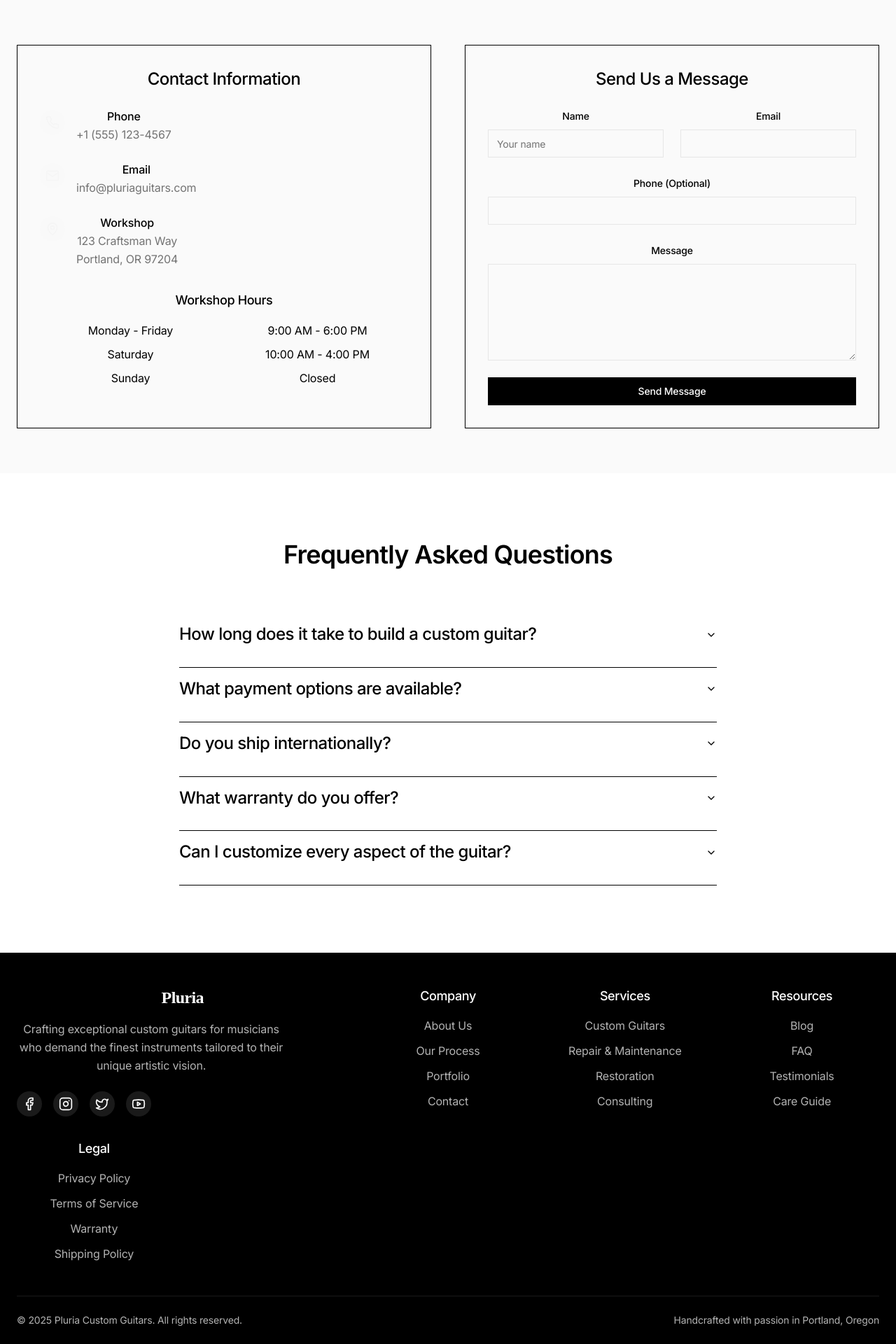
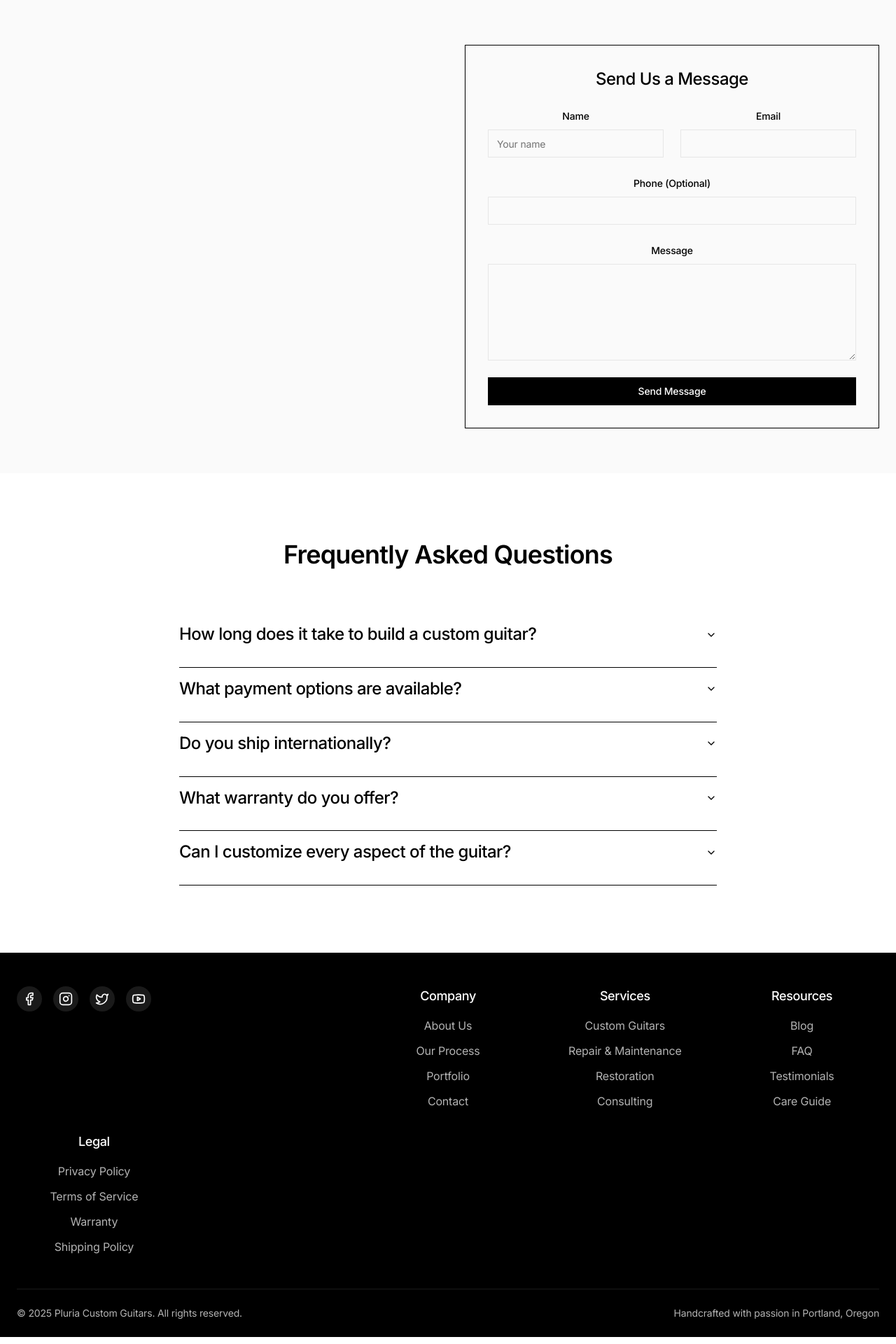
Before and after one commit to ribeiroeduardo/pluria-site, a React (Vite) app: page / in a window 1280 px wide. Shown: the part 4918-6838 px from the top of the page at 70% size. Built offline with nearby package versions, Linux system fonts and the light colour scheme.

Commit message:
Visual edit in Lovable
Edited UI in Lovable

```diff
--- a/src/components/Contact.tsx
+++ b/src/components/Contact.tsx
@@ -6,23 +6,24 @@ import { Textarea } from '@/components/ui/textarea';
 import { Label } from '@/components/ui/label';
 import { Phone, Mail, MapPin } from 'lucide-react';
 import { useForm } from 'react-hook-form';
-
 interface ContactFormData {
   email: string;
   phone: string;
   message: string;
 }
-
 const Contact = () => {
-  const { register, handleSubmit, formState: { errors } } = useForm<ContactFormData>();
-
+  const {
+    register,
+    handleSubmit,
+    formState: {
+      errors
+    }
+  } = useForm<ContactFormData>();
   const onSubmit = async (data: ContactFormData) => {
     // TODO: Implement form submission
     console.log(data);
   };
-
-  return (
-    <Section id="contact" className="bg-secondary/50">
+  return <Section id="contact" className="bg-secondary/50">
       <div className="text-center section-title animate-fade-in">
         <span className="tag bg-primary/10 text-primary">Get In Touch</span>
         <h2 className="mt-4 mb-4">Contact Us</h2>
@@ -33,54 +34,7 @@ const Contact = () => {
 
       <div className="grid grid-cols-1 lg:grid-cols-2 gap-12 mt-12">
         <div className="animate-fade-in">
-          <div className="glass-panel p-8 rounded-lg h-full">
-            <h3 className="text-2xl font-medium mb-6">Contact Information</h3>
 
-            <div className="space-y-6">
-              <div className="flex items-start">
-                <div className="mt-1 mr-4 p-2 rounded-full bg-accent/10 flex items-center justify-center">
-                  <Phone className="h-5 w-5 text-accent" />
-                </div>
-                <div>
-                  <p className="font-medium">Phone</p>
-                  <p className="text-muted-foreground">+1 (555) 123-4567</p>
-                </div>
-              </div>
-
-              <div className="flex items-start">
-                <div className="mt-1 mr-4 p-2 rounded-full bg-accent/10 flex items-center justify-center">
-                  <Mail className="h-5 w-5 text-accent" />
-                </div>
-                <div>
-                  <p className="font-medium">Email</p>
-                  <p className="text-muted-foreground">info@pluriaguitars.com</p>
-                </div>
-              </div>
-
-              <div className="flex items-start">
-                <div className="mt-1 mr-4 p-2 rounded-full bg-accent/10 flex items-center justify-center">
-                  <MapPin className="h-5 w-5 text-accent" />
-                </div>
-                <div>
-                  <p className="font-medium">Workshop</p>
-                  <p className="text-muted-foreground">123 Craftsman Way</p>
-                  <p className="text-muted-foreground">Portland, OR 97204</p>
-                </div>
-              </div>
-            </div>
-
-            <div className="mt-8">
-              <h4 className="text-lg font-medium mb-4">Workshop Hours</h4>
-              <div className="grid grid-cols-2 gap-2">
-                <p>Monday - Friday</p>
-                <p>9:00 AM - 6:00 PM</p>
-                <p>Saturday</p>
-                <p>10:00 AM - 4:00 PM</p>
-                <p>Sunday</p>
-                <p>Closed</p>
-              </div>
-            </div>
-          </div>
         </div>
 
         <div className="animate-fade-in animation-delay-200">
@@ -95,69 +49,43 @@ const Contact = () => {
 
               <div className="space-y-2">
                 <Label htmlFor="email">Email</Label>
-                <Input
-                  id="email"
-                  type="email"
-                  {...register('email', {
+                <Input id="email" type="email" {...register('email', {
                 required: 'Email is required',
                 pattern: {
                   value: /^[A-Z0-9._%+-]+@[A-Z0-9.-]+\.[A-Z]{2,}$/i,
                   message: 'Invalid email address'
                 }
-                  })}
-                  className={errors.email ? 'border-destructive' : ''}
-                />
-                {errors.email && (
-                  <p className="mt-1 text-sm text-destructive">{errors.email.message}</p>
-                )}
+              })} className={errors.email ? 'border-destructive' : ''} />
+                {errors.email && <p className="mt-1 text-sm text-destructive">{errors.email.message}</p>}
               </div>
             </div>
 
             <div className="space-y-2 mb-6">
               <Label htmlFor="phone">Phone (Optional)</Label>
-              <Input
-                id="phone"
-                type="tel"
-                {...register('phone', {
+              <Input id="phone" type="tel" {...register('phone', {
               required: 'Phone number is required'
-                })}
-                className={errors.phone ? 'border-destructive' : ''}
-              />
-              {errors.phone && (
-                <p className="mt-1 text-sm text-destructive">{errors.phone.message}</p>
-              )}
+            })} className={errors.phone ? 'border-destructive' : ''} />
+              {errors.phone && <p className="mt-1 text-sm text-destructive">{errors.phone.message}</p>}
             </div>
 
             <div className="space-y-2 mb-6">
               <Label htmlFor="message">Message</Label>
-              <Textarea
-                id="message"
-                rows={6}
-                {...register('message', {
+              <Textarea id="message" rows={6} {...register('message', {
               required: 'Message is required',
               minLength: {
                 value: 10,
                 message: 'Message must be at least 10 characters'
               }
-                })}
-                className={errors.message ? 'border-destructive' : ''}
-              />
-              {errors.message && (
-                <p className="mt-1 text-sm text-destructive">{errors.message.message}</p>
-              )}
+            })} className={errors.message ? 'border-destructive' : ''} />
+              {errors.message && <p className="mt-1 text-sm text-destructive">{errors.message.message}</p>}
             </div>
 
-            <Button
-              type="submit"
-              className="w-full bg-primary hover:bg-primary/90 text-white"
-            >
+            <Button type="submit" className="w-full bg-primary hover:bg-primary/90 text-white">
               Send Message
             </Button>
           </form>
         </div>
       </div>
-    </Section>
-  );
+    </Section>;
 };
-
 export default Contact;
--- a/src/components/Footer.tsx
+++ b/src/components/Footer.tsx
@@ -1,103 +1,112 @@
-
 import React from 'react';
 import { cn } from '@/lib/utils';
 import { Facebook, Instagram, Twitter, Youtube } from 'lucide-react';
-
 const Footer = () => {
   const currentYear = new Date().getFullYear();
-
-  const footerLinks = [
-    {
+  const footerLinks = [{
     title: 'Company',
-      links: [
-        { label: 'About Us', href: '#about' },
-        { label: 'Our Process', href: '#process' },
-        { label: 'Portfolio', href: '#portfolio' },
-        { label: 'Contact', href: '#contact' },
-      ],
-    },
-    {
+    links: [{
+      label: 'About Us',
+      href: '#about'
+    }, {
+      label: 'Our Process',
+      href: '#process'
+    }, {
+      label: 'Portfolio',
+      href: '#portfolio'
+    }, {
+      label: 'Contact',
+      href: '#contact'
+    }]
+  }, {
     title: 'Services',
-      links: [
-        { label: 'Custom Guitars', href: '#' },
-        { label: 'Repair & Maintenance', href: '#' },
-        { label: 'Restoration', href: '#' },
-        { label: 'Consulting', href: '#' },
-      ],
-    },
-    {
+    links: [{
+      label: 'Custom Guitars',
+      href: '#'
+    }, {
+      label: 'Repair & Maintenance',
+      href: '#'
+    }, {
+      label: 'Restoration',
+      href: '#'
+    }, {
+      label: 'Consulting',
+      href: '#'
+    }]
+  }, {
     title: 'Resources',
-      links: [
-        { label: 'Blog', href: '#' },
-        { label: 'FAQ', href: '#' },
-        { label: 'Testimonials', href: '#testimonials' },
-        { label: 'Care Guide', href: '#' },
-      ],
-    },
-    {
+    links: [{
+      label: 'Blog',
+      href: '#'
+    }, {
+      label: 'FAQ',
+      href: '#'
+    }, {
+      label: 'Testimonials',
+      href: '#testimonials'
+    }, {
+      label: 'Care Guide',
+      href: '#'
+    }]
+  }, {
     title: 'Legal',
-      links: [
-        { label: 'Privacy Policy', href: '#' },
-        { label: 'Terms of Service', href: '#' },
-        { label: 'Warranty', href: '#' },
-        { label: 'Shipping Policy', href: '#' },
-      ],
-    },
-  ];
-
-  const socialLinks = [
-    { icon: Facebook, href: '#', label: 'Facebook' },
-    { icon: Instagram, href: '#', label: 'Instagram' },
-    { icon: Twitter, href: '#', label: 'Twitter' },
-    { icon: Youtube, href: '#', label: 'YouTube' },
-  ];
-
-  return (
-    <footer className="bg-primary text-white pt-12 pb-6">
+    links: [{
+      label: 'Privacy Policy',
+      href: '#'
+    }, {
+      label: 'Terms of Service',
+      href: '#'
+    }, {
+      label: 'Warranty',
+      href: '#'
+    }, {
+      label: 'Shipping Policy',
+      href: '#'
+    }]
+  }];
+  const socialLinks = [{
+    icon: Facebook,
+    href: '#',
+    label: 'Facebook'
+  }, {
+    icon: Instagram,
+    href: '#',
+    label: 'Instagram'
+  }, {
+    icon: Twitter,
+    href: '#',
+    label: 'Twitter'
+  }, {
+    icon: Youtube,
+    href: '#',
+    label: 'YouTube'
+  }];
+  return <footer className="bg-primary text-white pt-12 pb-6">
       <div className="container mx-auto px-4 md:px-6">
         <div className="grid grid-cols-2 md:grid-cols-4 lg:grid-cols-5 gap-8 mb-12">
           <div className="col-span-2">
-            <a href="#" className="text-2xl font-serif font-bold tracking-tight mb-4 inline-block">
-              Pluria
-            </a>
-            <p className="text-white/70 max-w-sm mb-6">
-              Crafting exceptional custom guitars for musicians who demand the finest instruments
-              tailored to their unique artistic vision.
-            </p>
+
+
             <div className="flex space-x-4">
               {socialLinks.map((link, i) => {
               const Icon = link.icon;
-                return (
-                  <a
-                    key={i}
-                    href={link.href}
-                    className="p-2 rounded-full bg-white/10 hover:bg-white/20 transition-colors duration-200"
-                    aria-label={link.label}
-                  >
+              return <a key={i} href={link.href} className="p-2 rounded-full bg-white/10 hover:bg-white/20 transition-colors duration-200" aria-label={link.label}>
                     <Icon className="h-5 w-5" />
-                  </a>
-                );
+                  </a>;
             })}
             </div>
           </div>
 
-          {footerLinks.map((column, i) => (
-            <div key={i}>
+          {footerLinks.map((column, i) => <div key={i}>
               <h4 className="font-medium text-lg mb-4">{column.title}</h4>
               <ul className="space-y-3">
-                {column.links.map((link, j) => (
-                  <li key={j}>
-                    <a
-                      href={link.href}
-                      className="text-white/70 hover:text-white transition-colors duration-200"
-                    >
+                {column.links.map((link, j) => <li key={j}>
+                    <a href={link.href} className="text-white/70 hover:text-white transition-colors duration-200">
                       {link.label}
                     </a>
-                  </li>
-                ))}
+                  </li>)}
               </ul>
-            </div>
-          ))}
+            </div>)}
         </div>
 
         <div className="border-t border-white/10 pt-6 flex flex-col md:flex-row justify-between items-center">
@@ -109,8 +118,6 @@ const Footer = () => {
           </p>
         </div>
       </div>
-    </footer>
-  );
+    </footer>;
 };
-
 export default Footer;
```
Lines whose indentation alone changed are shown as unchanged.
